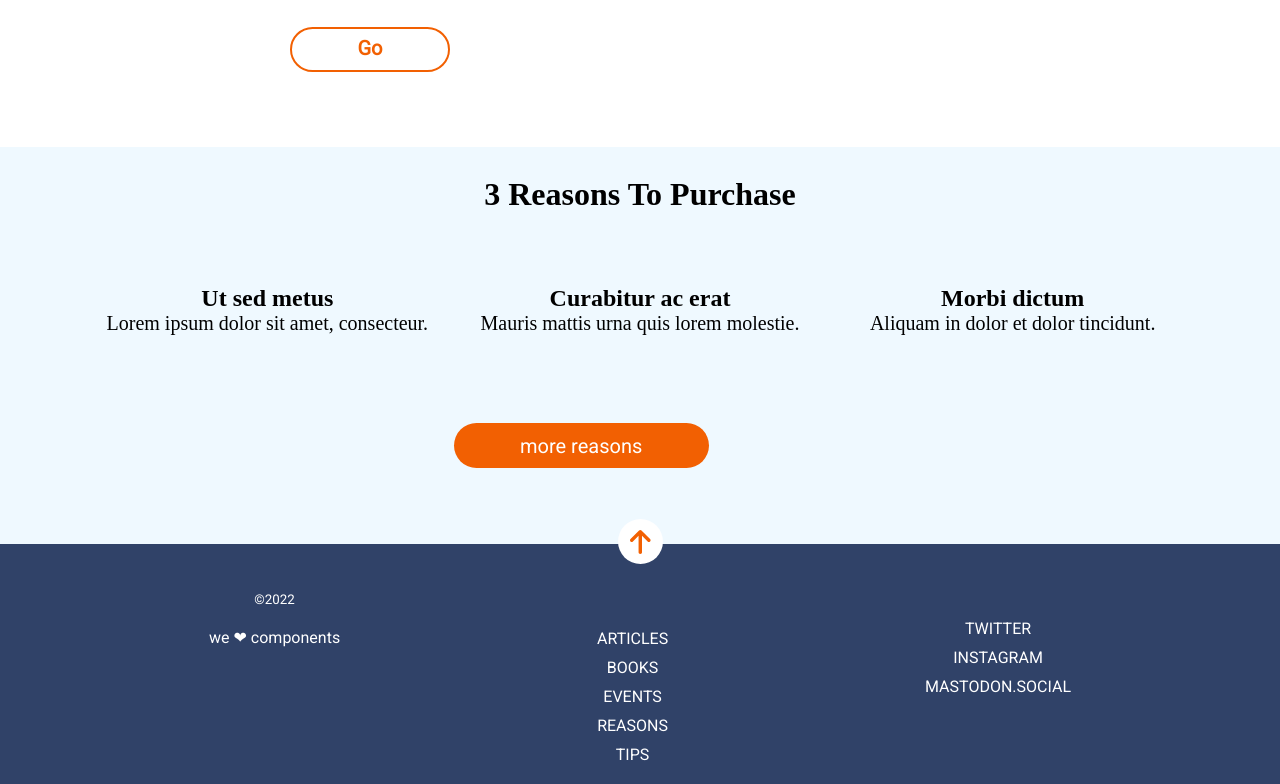
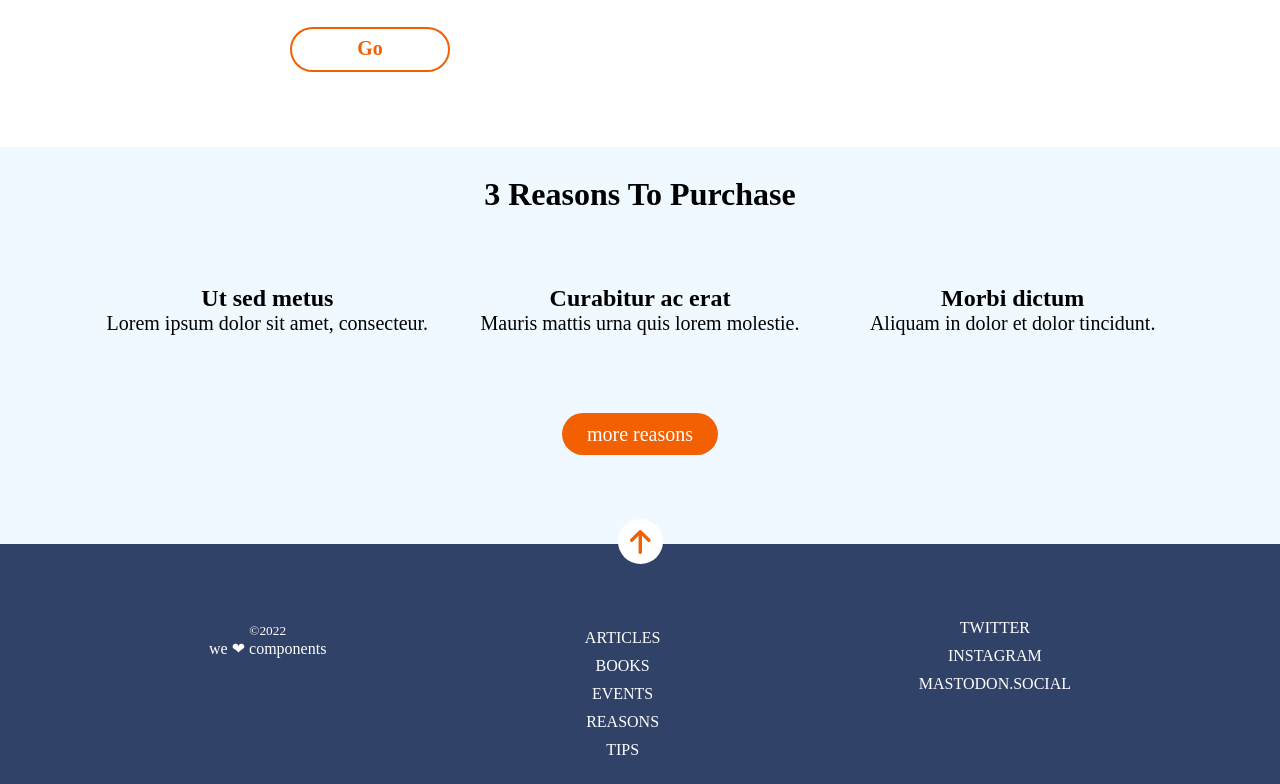
Before and after one commit to Adalab/modulo-1-evaluacion-final-Aliripoll, a website: page public/index.html in a window 1280 px wide. Shown: the part 1029-1813 px from the top of the page. Drawn offline with Linux system fonts and the light colour scheme.

Commit message:
do some changes

```diff
--- a/public/index.html
+++ b/public/index.html
@@ -53,7 +53,7 @@
   <footer class="footer">
     <a href="./index.html#start"><span class="arrow_button"></span></a>
     <div class="footer-container">
-      <nav class="nav_list-one list">
+      <nav class="nav_list-one">
         <ul class="list_footer">
           <a href="https://adalab.es/" target="_blank" class="link">
             <li>articles</li>
@@ -72,7 +72,7 @@
           </a>
         </ul>
       </nav>
-      <nav class="nav_list-two list">
+      <nav class="nav_list-two">
         <ul class="list_footer">
           <a href="https://adalab.es/" target="_blank" class="link">
             <li>twitter</li>
@@ -85,7 +85,7 @@
           </a>
         </ul>
       </nav>
-      <div class="copy_footer list">
+      <div class="copy_footer">
         <small class="copy_container">&copy;2022</small>
         <p class="components">we ❤︎ components</p>
       </div>
--- a/src/scss/main.scss
+++ b/src/scss/main.scss
@@ -92,7 +92,6 @@ $size-40px: 40px;
   font-family: $robotoslab-font;
   font-weight: bold;
   text-transform: $capitalize-text;
-  /*word-spacing: 5vw; /*REVISAR, NO es la mejor manera*/
 }
 
 .third_text {
@@ -136,7 +135,6 @@ $size-40px: 40px;
 }
 
 .first_paragraph {
-  display: grid;
   font-size: 18px;
   color: black;
   font-family: $robotoslab-font;
@@ -146,7 +144,6 @@ $size-40px: 40px;
   font-size: 18px;
 }
 .reasons_button {
-  display: grid;
   background-color: $orange-color;
   color: $white-color;
   font-size: $size-20px;
@@ -154,10 +151,8 @@ $size-40px: 40px;
   height: 45px;
   width: 184px;
   border-radius: 22.5px;
-
-  /*TO DO center button*/
+  padding: 10px 25px 10px 25px;
 }
-
 /*footer*/
 
 .footer {
@@ -183,8 +178,8 @@ $size-40px: 40px;
   margin: 0 auto;
 }
 .list_footer {
+  display: flex;
   list-style: none;
-  display: flex;
   flex-direction: column;
   text-align: center;
   gap: 10px;
@@ -199,12 +194,9 @@ $size-40px: 40px;
 .nav_list-two {
   padding-top: 30px;
 }
-.copy_container {
+.copy_footer {
   padding-top: 32px;
-}
-.components {
   text-transform: lowercase;
-  padding-top: $size-20px;
 }
 
 /*MEDIA-QUERIES:Tablet*/
```
Also changed, not shown: public/assets/css/main.css, 1 other file.
